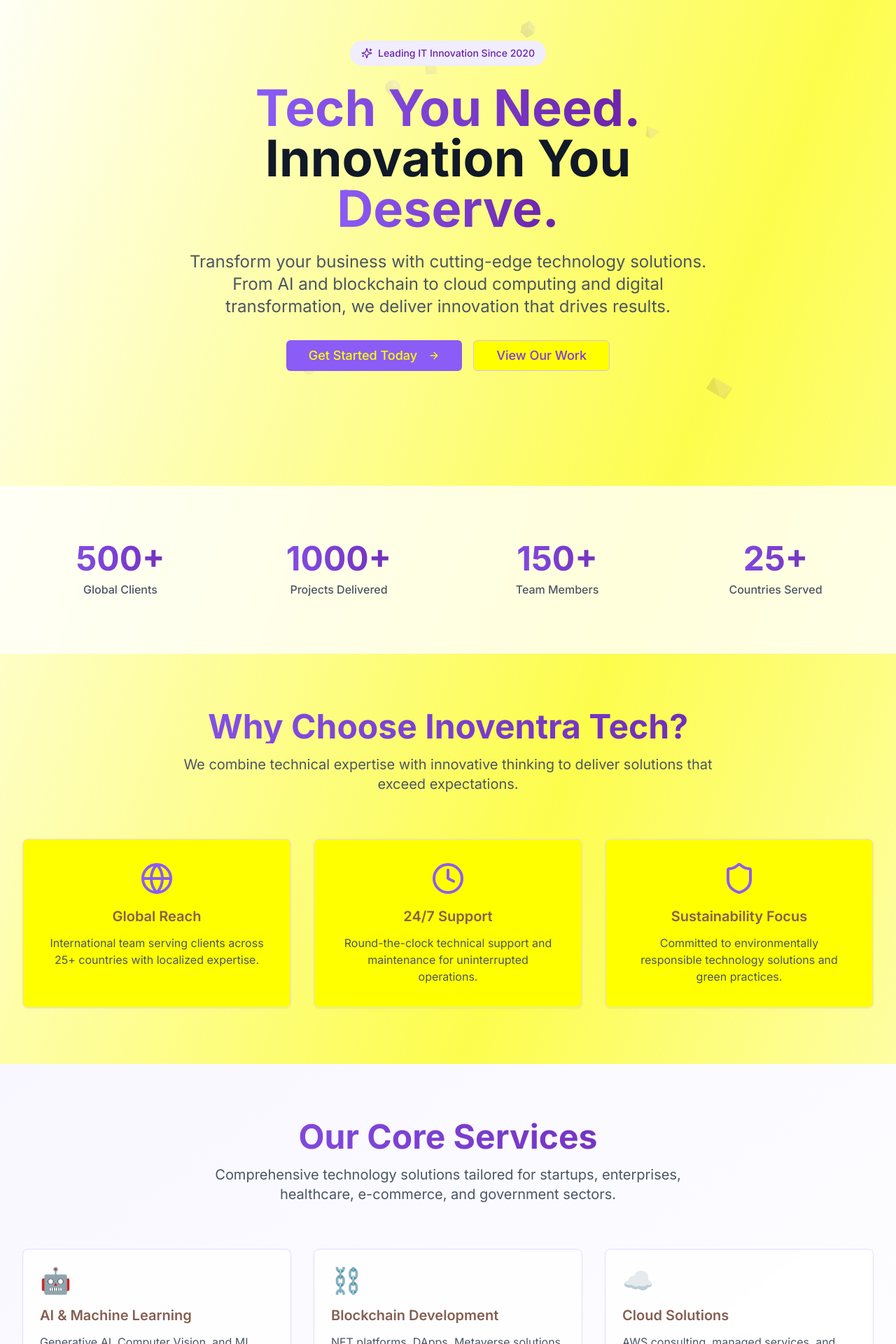
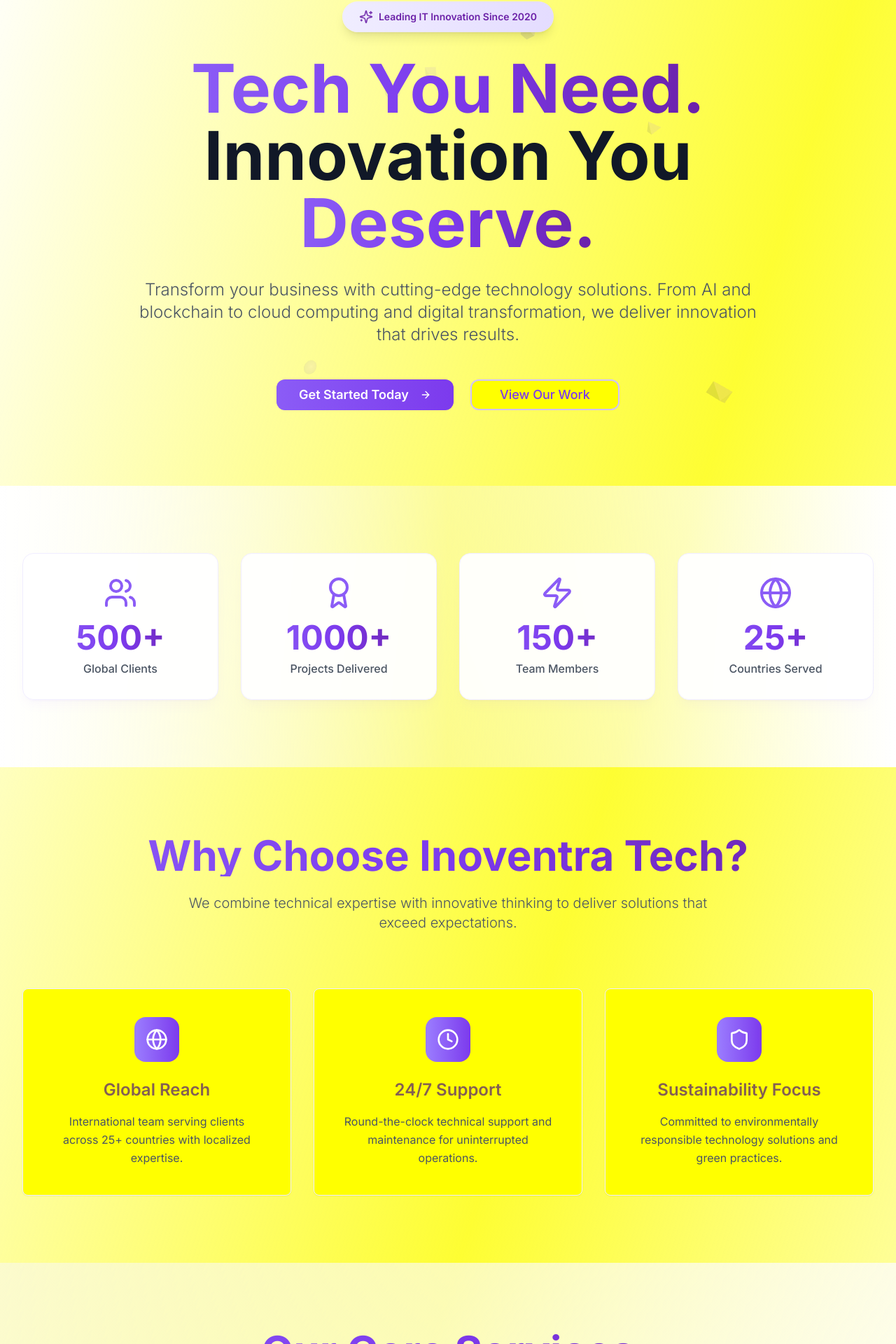
Before and after one commit to nehaverma1997/inoventra-digital-future, a React (Vite) app: page / in a window 1280 px wide. Shown: the part 186-2106 px from the top of the page at 70% size. Built offline with nearby package versions, Linux system fonts and the light colour scheme.

Commit message:
Enhance UI with modern components
Refactor UI components for a more modern look and feel.

```diff
--- a/src/components/Layout.tsx
+++ b/src/components/Layout.tsx
@@ -9,7 +9,7 @@ interface LayoutProps {
 
 const Layout = ({ children }: LayoutProps) => {
   return (
-    <div className="min-h-screen bg-gradient-to-br from-white via-lavender-50/30 to-white">
+    <div className="min-h-screen bg-gradient-to-br from-white via-lavender-50/20 to-white">
       <Navbar />
       <main className="pt-20">
         {children}
--- a/src/index.css
+++ b/src/index.css
@@ -53,6 +53,8 @@
 
   body {
     @apply bg-background text-foreground font-inter;
+    font-feature-settings: "cv11", "ss01";
+    font-variation-settings: "opsz" 32;
   }
 
   html {
@@ -62,32 +64,84 @@
 
 @layer components {
   .gradient-text {
-    @apply bg-gradient-to-r from-lavender-600 to-lavender-800 bg-clip-text text-transparent;
+    @apply bg-gradient-to-r from-lavender-600 via-lavender-700 to-lavender-800 bg-clip-text text-transparent;
   }
 
   .hover-lift {
-    @apply transition-all duration-300 hover:translate-y-[-4px] hover:shadow-lg;
+    @apply transition-all duration-500 ease-out hover:translate-y-[-8px] hover:shadow-2xl hover:shadow-lavender-500/20;
   }
 
   .glass-effect {
-    @apply backdrop-blur-md bg-white/80 border border-white/20;
+    @apply backdrop-blur-xl bg-white/90 border border-white/30 shadow-xl shadow-lavender-500/10;
+  }
+
+  .modern-card {
+    @apply bg-white/95 backdrop-blur-sm border border-lavender-100 rounded-2xl shadow-lg shadow-lavender-500/5 hover:shadow-xl hover:shadow-lavender-500/10 transition-all duration-300;
+  }
+
+  .gradient-border {
+    @apply relative overflow-hidden rounded-2xl;
+  }
+
+  .gradient-border::before {
+    content: '';
+    @apply absolute inset-0 p-[1px] bg-gradient-to-r from-lavender-400 to-lavender-600 rounded-2xl;
+    mask: linear-gradient(#fff 0 0) content-box, linear-gradient(#fff 0 0);
+    mask-composite: exclude;
+  }
+
+  .floating-animation {
+    animation: float 6s ease-in-out infinite;
+  }
+
+  .text-gradient-hover {
+    @apply transition-all duration-300 hover:bg-gradient-to-r hover:from-lavender-600 hover:to-lavender-800 hover:bg-clip-text hover:text-transparent;
   }
 }
 
-/* Custom scrollbar */
+/* Enhanced scrollbar */
 ::-webkit-scrollbar {
-  width: 8px;
+  width: 10px;
 }
 
 ::-webkit-scrollbar-track {
-  background: #f1f5f9;
+  background: linear-gradient(180deg, #f8f7ff, #f0edff);
 }
 
 ::-webkit-scrollbar-thumb {
-  background: #8b5cf6;
-  border-radius: 4px;
+  background: linear-gradient(180deg, #8b5cf6, #7c3aed);
+  border-radius: 10px;
+  border: 2px solid #f8f7ff;
 }
 
 ::-webkit-scrollbar-thumb:hover {
-  background: #7c3aed;
+  background: linear-gradient(180deg, #7c3aed, #6b21a8);
 }
+
+@keyframes float {
+  0%, 100% {
+    transform: translateY(0px);
+  }
+  50% {
+    transform: translateY(-20px);
+  }
+}
+
+/* Modern button styles */
+.btn-modern {
+  @apply relative overflow-hidden bg-gradient-to-r from-lavender-600 to-lavender-700 text-white font-semibold py-3 px-8 rounded-xl transition-all duration-300 hover:from-lavender-700 hover:to-lavender-800 hover:shadow-lg hover:shadow-lavender-500/25 hover:scale-105 active:scale-95;
+}
+
+.btn-modern::before {
+  content: '';
+  @apply absolute inset-0 bg-gradient-to-r from-white/20 to-transparent opacity-0 transition-opacity duration-300;
+}
+
+.btn-modern:hover::before {
+  @apply opacity-100;
+}
+
+/* Enhanced focus states */
+.focus-modern {
+  @apply focus:outline-none focus:ring-4 focus:ring-lavender-500/20 focus:border-lavender-500 transition-all duration-200;
+}
--- a/src/pages/Home.tsx
+++ b/src/pages/Home.tsx
@@ -3,7 +3,7 @@ import { useEffect, useRef } from 'react';
 import { Link } from 'react-router-dom';
 import { Button } from '@/components/ui/button';
 import { Card, CardContent } from '@/components/ui/card';
-import { ArrowRight, Sparkles, Globe, Shield, Clock } from 'lucide-react';
+import { ArrowRight, Sparkles, Globe, Shield, Clock, Zap, Users, Award } from 'lucide-react';
 import ThreeBackground from '@/components/ThreeBackground';
 
 const Home = () => {
@@ -71,42 +71,48 @@ const Home = () => {
   }, []);
 
   const stats = [
-    { label: "Global Clients", value: "500+" },
-    { label: "Projects Delivered", value: "1000+" },
-    { label: "Team Members", value: "150+" },
-    { label: "Countries Served", value: "25+" },
+    { label: "Global Clients", value: "500+", icon: Users },
+    { label: "Projects Delivered", value: "1000+", icon: Award },
+    { label: "Team Members", value: "150+", icon: Zap },
+    { label: "Countries Served", value: "25+", icon: Globe },
   ];
 
   const services = [
     {
       title: "AI & Machine Learning",
       description: "Generative AI, Computer Vision, and ML solutions that transform business operations.",
-      icon: "🤖"
+      icon: "🤖",
+      gradient: "from-blue-500 to-purple-600"
     },
     {
       title: "Blockchain Development",
       description: "NFT platforms, DApps, Metaverse solutions, and cryptocurrency integration.",
-      icon: "⛓️"
+      icon: "⛓️",
+      gradient: "from-purple-500 to-pink-600"
     },
     {
       title: "Cloud Solutions",
       description: "AWS consulting, managed services, and scalable cloud architecture.",
-      icon: "☁️"
+      icon: "☁️",
+      gradient: "from-cyan-500 to-blue-600"
     },
     {
       title: "Digital Transformation",
       description: "Supply chain optimization, legacy modernization, and process automation.",
-      icon: "🚀"
+      icon: "🚀",
+      gradient: "from-orange-500 to-red-600"
     },
     {
       title: "Mobile Development",
       description: "PWA development and mobile-first design for exceptional user experiences.",
-      icon: "📱"
+      icon: "📱",
+      gradient: "from-green-500 to-teal-600"
     },
     {
       title: "DevOps & Security",
       description: "SecOps implementation, CI/CD pipelines, and infrastructure automation.",
-      icon: "🔒"
+      icon: "🔒",
+      gradient: "from-red-500 to-orange-600"
     }
   ];
 
@@ -117,15 +123,15 @@ const Home = () => {
 
       {/* Hero Section */}
       <section className="relative min-h-screen flex items-center justify-center px-4 sm:px-6 lg:px-8">
-        <div className="max-w-6xl mx-auto text-center" ref={heroRef}>
-          <div className="mb-6">
-            <span className="inline-flex items-center px-4 py-2 rounded-full bg-lavender-100 text-lavender-800 text-sm font-medium">
-              <Sparkles className="w-4 h-4 mr-2" />
+        <div className="max-w-7xl mx-auto text-center" ref={heroRef}>
+          <div className="mb-8">
+            <span className="inline-flex items-center px-6 py-3 rounded-full bg-gradient-to-r from-lavender-100 to-lavender-200 text-lavender-800 text-sm font-semibold shadow-lg">
+              <Sparkles className="w-5 h-5 mr-2 animate-pulse" />
               Leading IT Innovation Since 2020
             </span>
           </div>
 
-          <h1 className="text-5xl md:text-7xl font-bold mb-6 leading-tight">
+          <h1 className="text-6xl md:text-8xl font-bold mb-8 leading-tight">
             <span className="gradient-text">Tech You Need.</span>
             <br />
             <span className="text-gray-900">Innovation You</span>
@@ -133,19 +139,19 @@ const Home = () => {
             <span className="gradient-text">Deserve.</span>
           </h1>
 
-          <p className="text-xl md:text-2xl text-gray-600 mb-8 max-w-3xl mx-auto leading-relaxed">
+          <p className="text-xl md:text-2xl text-gray-600 mb-12 max-w-4xl mx-auto leading-relaxed font-light">
             Transform your business with cutting-edge technology solutions. From AI and blockchain
             to cloud computing and digital transformation, we deliver innovation that drives results.
           </p>
 
-          <div className="flex flex-col sm:flex-row gap-4 justify-center items-center">
-            <Button asChild size="lg" className="bg-lavender-600 hover:bg-lavender-700 text-lg px-8 py-4">
+          <div className="flex flex-col sm:flex-row gap-6 justify-center items-center">
+            <Button asChild size="lg" className="btn-modern text-lg px-10 py-4 rounded-xl">
               <Link to="/contact">
                 Get Started Today
                 <ArrowRight className="ml-2 h-5 w-5" />
               </Link>
             </Button>
-            <Button asChild variant="outline" size="lg" className="text-lg px-8 py-4 border-lavender-300 text-lavender-700 hover:bg-lavender-50">
+            <Button asChild variant="outline" size="lg" className="text-lg px-10 py-4 rounded-xl border-2 border-lavender-300 text-lavender-700 hover:bg-lavender-50 hover:border-lavender-400 transition-all duration-300">
               <Link to="/portfolio">View Our Work</Link>
             </Button>
           </div>
@@ -153,59 +159,69 @@ const Home = () => {
       </section>
 
       {/* Stats Section */}
-      <section className="py-20 bg-white/80 backdrop-blur-sm">
+      <section className="py-24 bg-gradient-to-r from-white via-lavender-50/30 to-white">
         <div className="max-w-7xl mx-auto px-4 sm:px-6 lg:px-8">
           <div className="grid grid-cols-2 md:grid-cols-4 gap-8" ref={statsRef}>
-            {stats.map((stat, index) => (
-              <div key={index} className="text-center">
-                <div className="text-4xl md:text-5xl font-bold gradient-text mb-2">
-                  {stat.value}
+            {stats.map((stat, index) => {
+              const IconComponent = stat.icon;
+              return (
+                <div key={index} className="text-center modern-card p-8 hover-lift">
+                  <IconComponent className="w-12 h-12 text-lavender-600 mx-auto mb-4" />
+                  <div className="text-4xl md:text-5xl font-bold gradient-text mb-2">
+                    {stat.value}
+                  </div>
+                  <div className="text-gray-600 font-medium">{stat.label}</div>
                 </div>
-                <div className="text-gray-600 font-medium">{stat.label}</div>
-              </div>
-            ))}
+              );
+            })}
           </div>
         </div>
       </section>
 
       {/* Key Highlights */}
-      <section className="py-20">
+      <section className="py-24">
         <div className="max-w-7xl mx-auto px-4 sm:px-6 lg:px-8">
-          <div className="text-center mb-16">
-            <h2 className="text-4xl md:text-5xl font-bold gradient-text mb-4">
+          <div className="text-center mb-20">
+            <h2 className="text-5xl md:text-6xl font-bold gradient-text mb-6">
               Why Choose Inoventra Tech?
             </h2>
-            <p className="text-xl text-gray-600 max-w-3xl mx-auto">
+            <p className="text-xl text-gray-600 max-w-3xl mx-auto font-light">
               We combine technical expertise with innovative thinking to deliver solutions that exceed expectations.
             </p>
           </div>
 
           <div className="grid grid-cols-1 md:grid-cols-3 gap-8">
-            <Card className="hover-lift glass-effect border-lavender-200">
-              <CardContent className="p-8 text-center">
-                <Globe className="w-12 h-12 text-lavender-600 mx-auto mb-4" />
-                <h3 className="text-xl font-semibold mb-3">Global Reach</h3>
-                <p className="text-gray-600">
+            <Card className="hover-lift modern-card group">
+              <CardContent className="p-10 text-center">
+                <div className="w-16 h-16 bg-gradient-to-r from-lavender-500 to-lavender-700 rounded-2xl flex items-center justify-center mx-auto mb-6 group-hover:scale-110 transition-transform duration-300">
+                  <Globe className="w-8 h-8 text-white" />
+                </div>
+                <h3 className="text-2xl font-semibold mb-4 text-gradient-hover">Global Reach</h3>
+                <p className="text-gray-600 leading-relaxed">
                   International team serving clients across 25+ countries with localized expertise.
                 </p>
               </CardContent>
             </Card>
 
-            <Card className="hover-lift glass-effect border-lavender-200">
-              <CardContent className="p-8 text-center">
-                <Clock className="w-12 h-12 text-lavender-600 mx-auto mb-4" />
-                <h3 className="text-xl font-semibold mb-3">24/7 Support</h3>
-                <p className="text-gray-600">
+            <Card className="hover-lift modern-card group">
+              <CardContent className="p-10 text-center">
+                <div className="w-16 h-16 bg-gradient-to-r from-lavender-500 to-lavender-700 rounded-2xl flex items-center justify-center mx-auto mb-6 group-hover:scale-110 transition-transform duration-300">
+                  <Clock className="w-8 h-8 text-white" />
+                </div>
+                <h3 className="text-2xl font-semibold mb-4 text-gradient-hover">24/7 Support</h3>
+                <p className="text-gray-600 leading-relaxed">
                   Round-the-clock technical support and maintenance for uninterrupted operations.
                 </p>
               </CardContent>
             </Card>
 
-            <Card className="hover-lift glass-effect border-lavender-200">
-              <CardContent className="p-8 text-center">
-                <Shield className="w-12 h-12 text-lavender-600 mx-auto mb-4" />
-                <h3 className="text-xl font-semibold mb-3">Sustainability Focus</h3>
-                <p className="text-gray-600">
+            <Card className="hover-lift modern-card group">
+              <CardContent className="p-10 text-center">
+                <div className="w-16 h-16 bg-gradient-to-r from-lavender-500 to-lavender-700 rounded-2xl flex items-center justify-center mx-auto mb-6 group-hover:scale-110 transition-transform duration-300">
+                  <Shield className="w-8 h-8 text-white" />
+                </div>
+                <h3 className="text-2xl font-semibold mb-4 text-gradient-hover">Sustainability Focus</h3>
+                <p className="text-gray-600 leading-relaxed">
                   Committed to environmentally responsible technology solutions and green practices.
                 </p>
               </CardContent>
@@ -215,13 +231,13 @@ const Home = () => {
       </section>
 
       {/* Services Preview */}
-      <section className="py-20 bg-gradient-to-br from-lavender-50 to-white">
+      <section className="py-24 bg-gradient-to-br from-lavender-50/50 to-white">
         <div className="max-w-7xl mx-auto px-4 sm:px-6 lg:px-8">
-          <div className="text-center mb-16">
-            <h2 className="text-4xl md:text-5xl font-bold gradient-text mb-4">
+          <div className="text-center mb-20">
+            <h2 className="text-5xl md:text-6xl font-bold gradient-text mb-6">
               Our Core Services
             </h2>
-            <p className="text-xl text-gray-600 max-w-3xl mx-auto">
+            <p className="text-xl text-gray-600 max-w-3xl mx-auto font-light">
               Comprehensive technology solutions tailored for startups, enterprises, healthcare,
               e-commerce, and government sectors.
             </p>
@@ -229,27 +245,29 @@ const Home = () => {
 
           <div className="grid grid-cols-1 md:grid-cols-2 lg:grid-cols-3 gap-8" ref={servicesRef}>
             {services.map((service, index) => (
-              <Card key={index} className="hover-lift bg-white/80 backdrop-blur-sm border-lavender-200 group">
-                <CardContent className="p-6">
-                  <div className="text-4xl mb-4 group-hover:animate-float">{service.icon}</div>
-                  <h3 className="text-xl font-semibold mb-3 group-hover:text-lavender-600 transition-colors">
+              <Card key={index} className="hover-lift modern-card group gradient-border">
+                <CardContent className="p-8">
+                  <div className="text-5xl mb-6 floating-animation" style={{animationDelay: `${index * 0.5}s`}}>
+                    {service.icon}
+                  </div>
+                  <h3 className="text-2xl font-semibold mb-4 text-gradient-hover">
                     {service.title}
                   </h3>
-                  <p className="text-gray-600 mb-4">{service.description}</p>
+                  <p className="text-gray-600 mb-6 leading-relaxed">{service.description}</p>
                   <Link
                     to="/services"
-                    className="text-lavender-600 hover:text-lavender-700 font-medium inline-flex items-center group-hover:translate-x-1 transition-transform"
+                    className="inline-flex items-center text-lavender-600 hover:text-lavender-700 font-semibold group-hover:translate-x-2 transition-all duration-300"
                   >
                     Learn More
-                    <ArrowRight className="ml-1 h-4 w-4" />
+                    <ArrowRight className="ml-2 h-4 w-4" />
                   </Link>
                 </CardContent>
               </Card>
             ))}
           </div>
 
-          <div className="text-center mt-12">
-            <Button asChild size="lg" className="bg-lavender-600 hover:bg-lavender-700">
+          <div className="text-center mt-16">
+            <Button asChild size="lg" className="btn-modern text-lg px-10 py-4">
               <Link to="/services">
                 View All Services
                 <ArrowRight className="ml-2 h-5 w-5" />
@@ -260,19 +278,20 @@ const Home = () => {
       </section>
 
       {/* CTA Section */}
-      <section className="py-20 bg-gradient-to-r from-lavender-600 to-lavender-800 text-white">
-        <div className="max-w-4xl mx-auto text-center px-4 sm:px-6 lg:px-8">
-          <h2 className="text-4xl md:text-5xl font-bold mb-6">
+      <section className="py-24 bg-gradient-to-r from-lavender-600 via-lavender-700 to-lavender-800 text-white relative overflow-hidden">
+        <div className="absolute inset-0 bg-gradient-to-r from-lavender-600/90 to-lavender-800/90"></div>
+        <div className="relative max-w-5xl mx-auto text-center px-4 sm:px-6 lg:px-8">
+          <h2 className="text-5xl md:text-6xl font-bold mb-8">
             Ready to Transform Your Business?
           </h2>
-          <p className="text-xl mb-8 text-lavender-100">
+          <p className="text-xl mb-12 text-lavender-100 font-light max-w-3xl mx-auto">
             Join hundreds of companies who trust Inoventra Tech with their digital transformation journey.
           </p>
-          <div className="flex flex-col sm:flex-row gap-4 justify-center">
-            <Button asChild size="lg" variant="secondary" className="bg-white text-lavender-700 hover:bg-gray-100">
+          <div className="flex flex-col sm:flex-row gap-6 justify-center">
+            <Button asChild size="lg" variant="secondary" className="bg-white text-lavender-700 hover:bg-gray-100 px-10 py-4 rounded-xl font-semibold">
               <Link to="/contact">Schedule a Call</Link>
             </Button>
-            <Button asChild size="lg" variant="outline" className="border-white text-white hover:bg-white hover:text-lavender-700">
+            <Button asChild size="lg" variant="outline" className="border-2 border-white text-white hover:bg-white hover:text-lavender-700 px-10 py-4 rounded-xl font-semibold">
               <Link to="/contact">Get a Quote</Link>
             </Button>
           </div>
```
